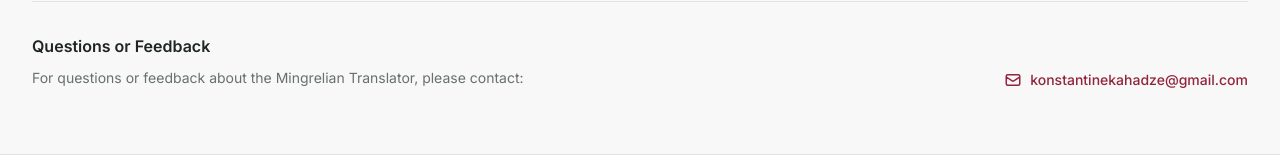
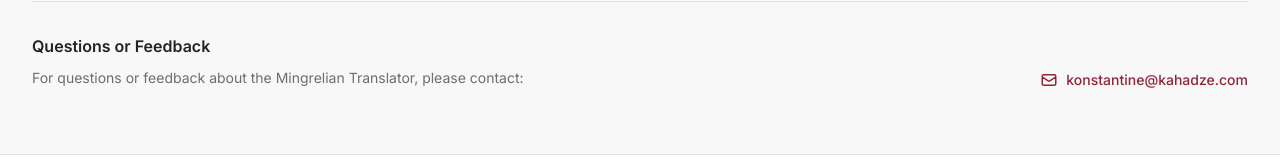
Before and after one commit to kkahadze/mkhedruli-megruli, a Next.js app: page / in a window 1280 px wide. Shown: the part 602-762 px from the top of the page. Built offline with nearby package versions, Linux system fonts and the light colour scheme; no server answers.

Commit message:
Update contact email to konstantine@kahadze.com (#16)
Co-authored-by: Konstantine Kahadze <konstantinekahadze@Konstantines-MacBook-Pro.local>

```diff
--- a/app/page.tsx
+++ b/app/page.tsx
@@ -706,13 +706,13 @@ export default function Home() {
             </p>
           </div>
           <a
-            href="mailto:konstantinekahadze@gmail.com"
+            href="mailto:konstantine@kahadze.com"
             className="inline-flex items-center gap-2 break-all text-sm font-medium text-[var(--accent)] transition-colors hover:text-[var(--accent-hover)] sm:break-normal"
           >
             <svg className="h-[18px] w-[18px] shrink-0" fill="none" stroke="currentColor" viewBox="0 0 24 24">
               <path strokeLinecap="round" strokeLinejoin="round" strokeWidth={2} d="M3 8l7.89 5.26a2 2 0 002.22 0L21 8M5 19h14a2 2 0 002-2V7a2 2 0 00-2-2H5a2 2 0 00-2 2v10a2 2 0 002 2z" />
             </svg>
-            <span className="break-all">konstantinekahadze@gmail.com</span>
+            <span className="break-all">konstantine@kahadze.com</span>
           </a>
         </div>
       </div>
```
